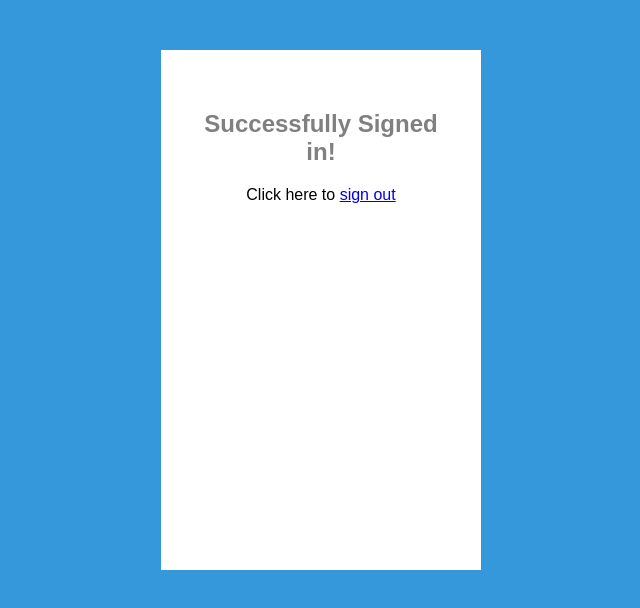
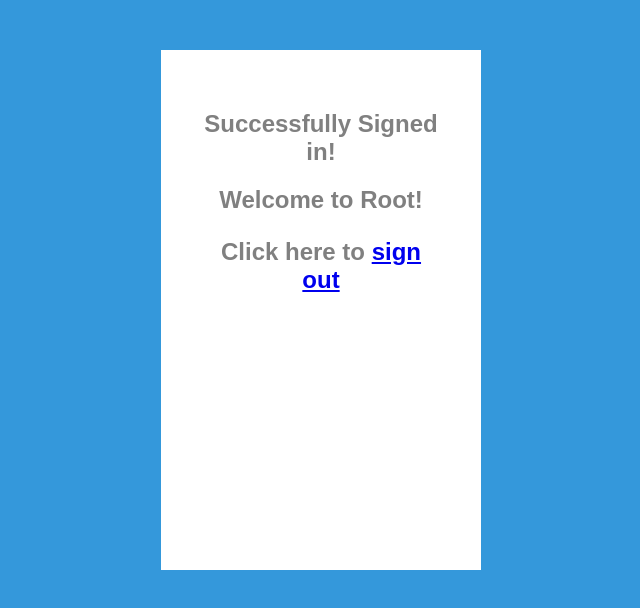
Before and after one commit to thensley0103/login, a plain HTML site: page confirmationpage.html in a window 1280 px wide. Shown: the whole page, without its empty margins (319-959 px from the left). Drawn offline with Linux system fonts and the light colour scheme.

Commit message:
Update confirmationpage.html

```diff
--- a/confirmationpage.html
+++ b/confirmationpage.html
@@ -51,6 +51,7 @@ color:gray;
 <div class ="login">
 <form>
 <h2>Successfully Signed in!</h2>
+<h2>Welcome to Root!<h2>
 
 <p>Click here to <a href="index.html">sign out</a></p>
 <br>
```
